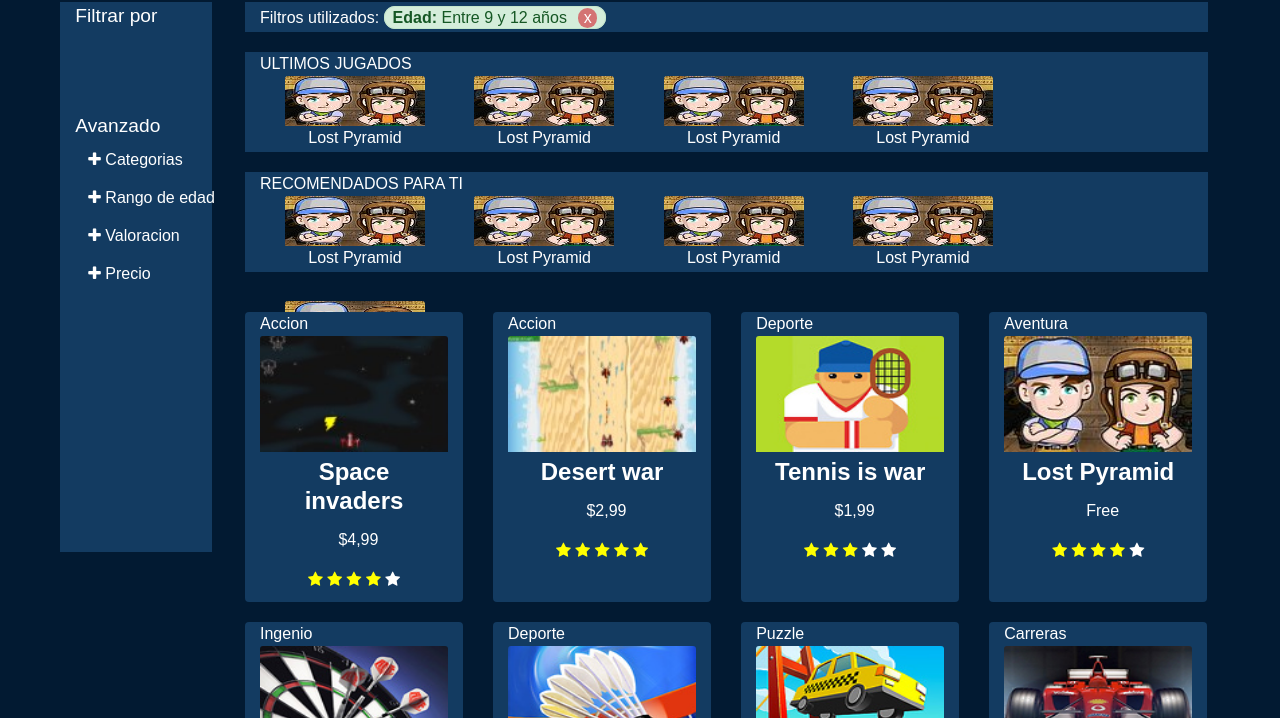
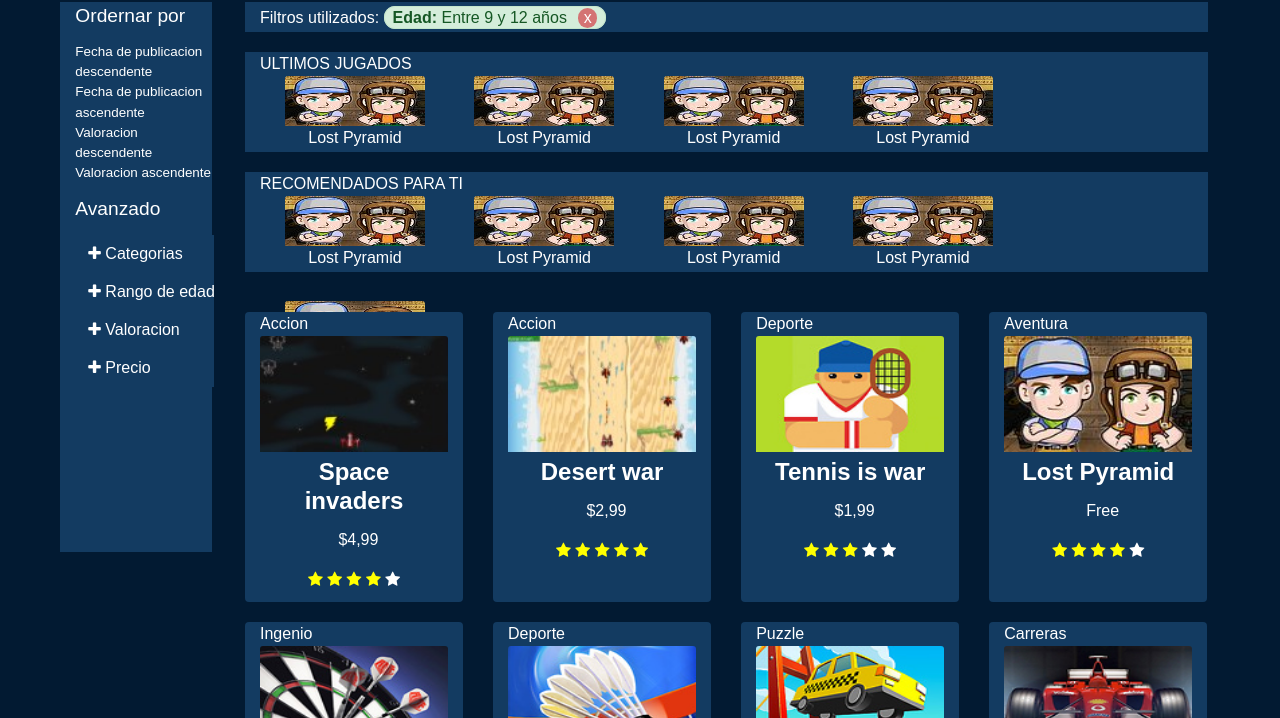
Before and after one commit to santirampoldi/Entrega5, a plain HTML site: page index.html in a window 1280 px wide. Shown: the part 82-800 px from the top of the page. Drawn offline with nearby package versions, Linux system fonts and the light colour scheme.

Commit message:
Modificaciones generales

```diff
--- a/css/tudaiGames.css
+++ b/css/tudaiGames.css
@@ -85,11 +85,11 @@ header.fixed > .row{
 }
 
 .filter-body {
-  width: 70%;
+  width: 76%;
 }
 
 .filtrar-por {
-  height: 20%;
+  height: 35%;
 }
 
 .ultimos-jugados, .recomendados {
@@ -236,3 +236,19 @@ p.title-ultimos-jugados, p.title-juegos-recomendados{
   padding: .1rem .5rem;
   border-radius: .7rem;
 }
+
+.filtros-orden{
+  width: 100%;
+  font-size: .7em;
+}
+
+.filtro-avanzado{
+  height: 50%;
+}
+
+.filter-body .filter-title {
+  height: 40px;
+}
+/* .filtro-avanzado .filter-body{
+  margin-top: -3em;
+} */
--- a/index.html
+++ b/index.html
@@ -49,20 +49,32 @@
   <div class="row seccion-principal">
     <div class="col-md-2">
       <div class="filtros-container">
-
         <div class="row filtrar-por">
           <div class="filter-title offset-md-2">
-            <span>Filtrar por</span>
+            <span>Ordernar por</span>
           </div>
-          <div class="filter-body">
+          <div class="filter-body offset-md-2">
+            <div class="filtros-orden">
+              <a>Fecha de publicacion descendente</a>
+            </div>
+            <div class="filtros-orden">
+                <a>Fecha de publicacion ascendente</a>
+              </div>
+            <div class="filtros-orden">
+                <a>Valoracion descendente</a>
+              </div>
+            <div class="filtros-orden">
+              <a>Valoracion ascendente</a>
+            </div>
+
           </div>
         </div>
 
-        <div class="row">
-          <div class="filter-title offset-md-2">
-            <span>Avanzado</span>
-          </div>
+        <div class="row filtro-avanzado">
           <div class="filter-body offset-md-2">
+            <div class="filter-title">
+              <span>Avanzado</span>
+            </div>
             <div class="accordion" id="accordion2">
               <div class="accordion-group">
                 <div class="card">
--- a/js/tudaiGames.js
+++ b/js/tudaiGames.js
@@ -10,13 +10,11 @@ document.addEventListener("DOMContentLoaded", function (event) {
       btnAcordion.addClass('fa-plus');
       btnAcordion.removeClass('fa-minus');
     }
-
   });
 
   createSticky($('header'), 8);
   createSticky($('.filtros-container'), 80);
   createSticky($('.filtros-utilizados'),80);
-
 });
 
 function createSticky(sticky, distancia) {
```
